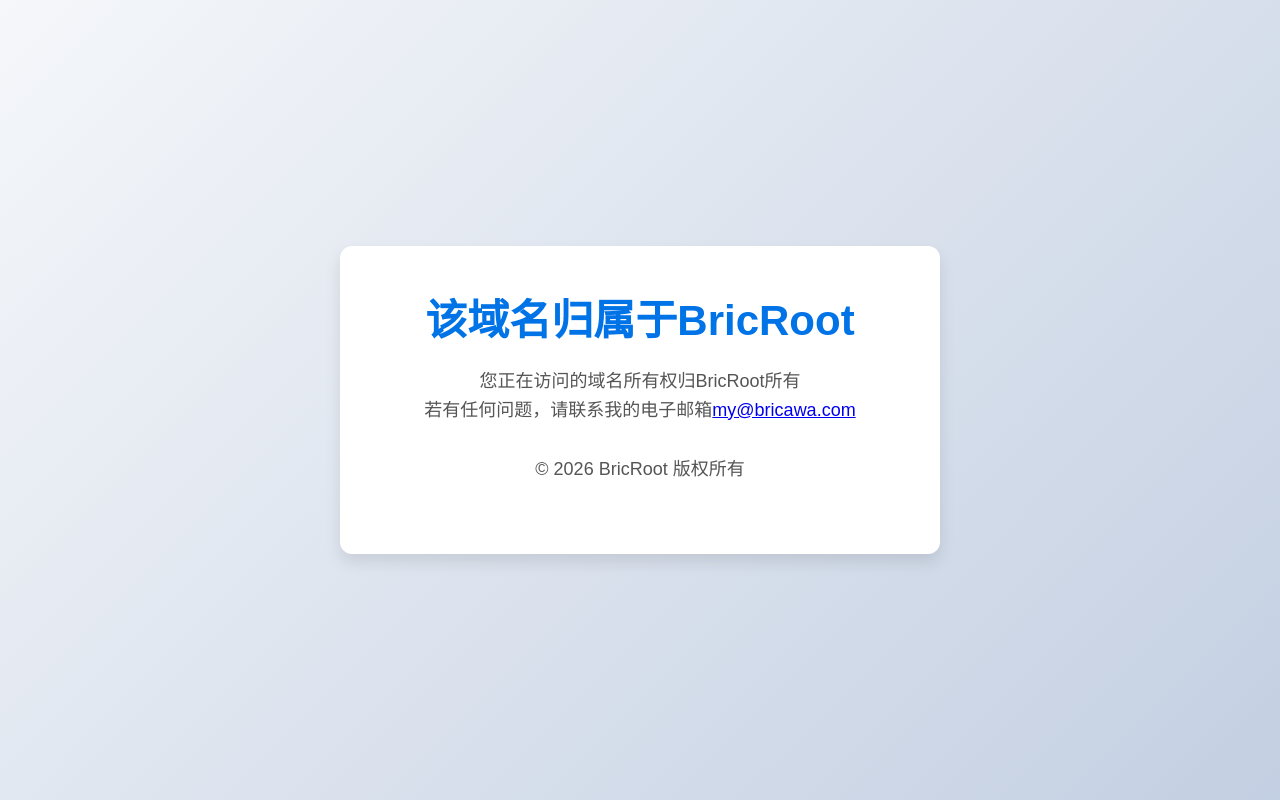
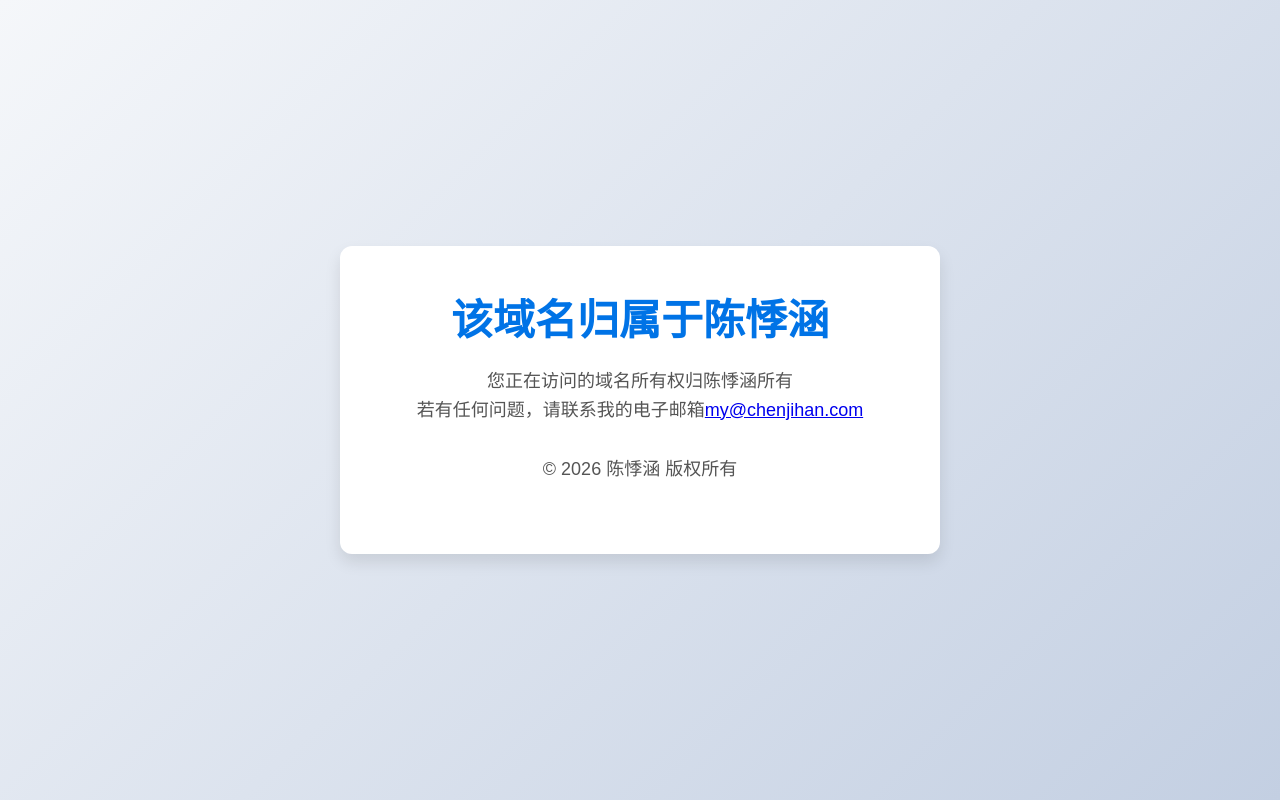
Before and after one commit to BricRoot/domain-html, a plain HTML site: page index.html in a window 1280 px wide. Drawn offline with Linux system fonts and the light colour scheme.

Commit message:
change files

```diff
--- a/index.html
+++ b/index.html
@@ -4,7 +4,7 @@
     <link rel="icon" href="/favicon.png">
     <meta charset="UTF-8">
     <meta name="viewport" content="width=device-width, initial-scale=1.0">
-    <title>BricRoot的域名</title>
+    <title>陈悸涵的域名</title>
     <style>
         * {
             margin: 0;
@@ -88,11 +88,11 @@
 <body>
 
     <div class="container">
-        <h1>该域名归属于BricRoot</h1>
-        <p>您正在访问的域名所有权归BricRoot所有
+        <h1>该域名归属于陈悸涵</h1>
+        <p>您正在访问的域名所有权归陈悸涵所有
         <br>
-        若有任何问题，请联系我的电子邮箱<a href="mailto:my@bricawa.com">my@bricawa.com</a></p>
-        <p>© <span id="year">加载年份...</span> BricRoot 版权所有</p>
+        若有任何问题，请联系我的电子邮箱<a href="mailto:my@bricawa.com">my@chenjihan.com</a></p>
+        <p>© <span id="year">加载年份...</span> 陈悸涵 版权所有</p>
     </div>
     <script>
         const year = new Date().getFullYear();
```
